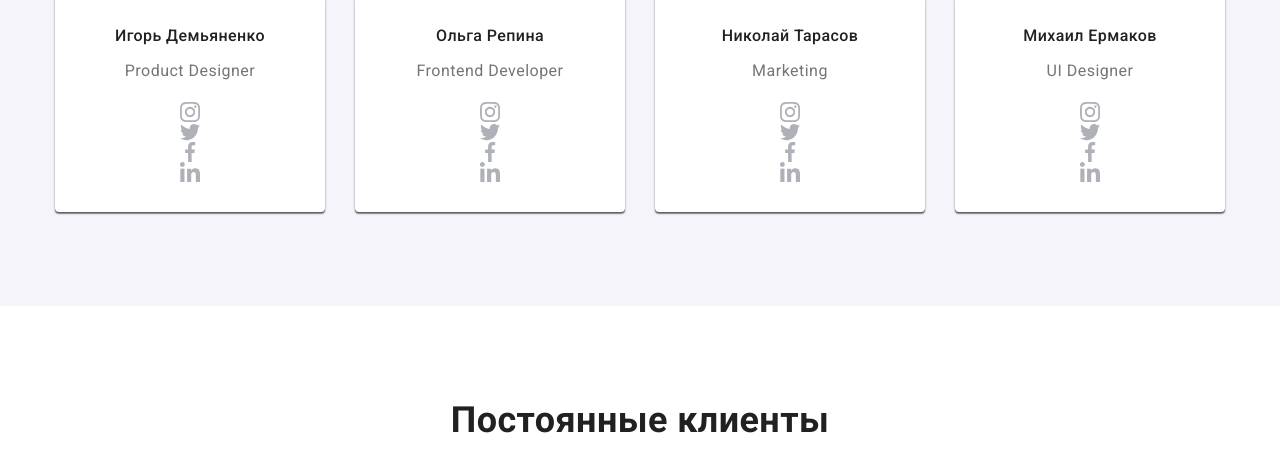
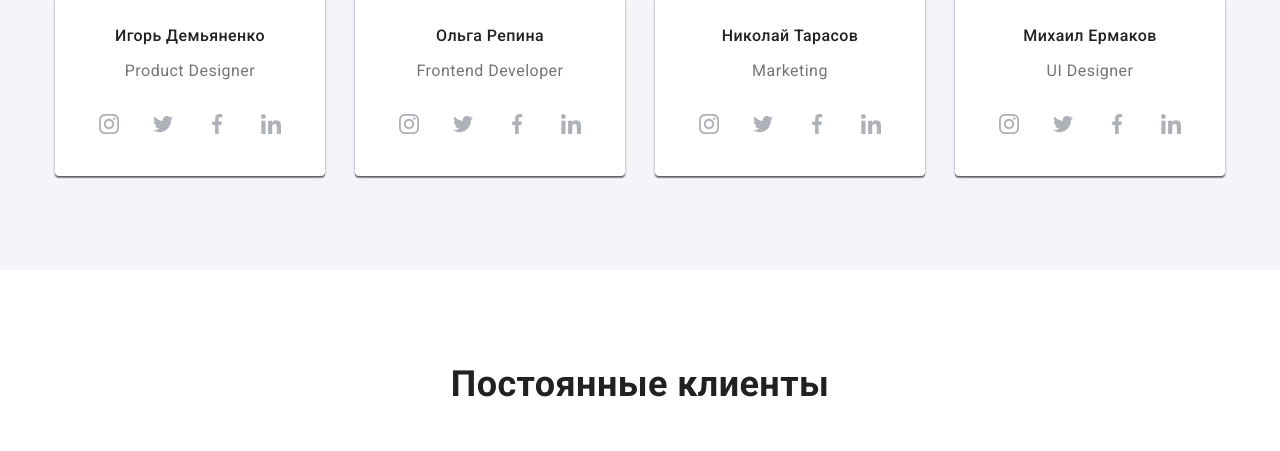
Before and after one commit to TyomaDW/goit-markup-hw-04, a plain HTML site: page index.html in a window 1280 px wide. Shown: the part 2050-2501 px from the top of the page. Drawn offline with nearby package versions, Linux system fonts and the light colour scheme.

Commit message:
Update index.html

```diff
--- a/index.html
+++ b/index.html
@@ -141,24 +141,40 @@
                         <div class="team-border">
                             <h3 class="team-title">Игорь Демьяненко</h3>
                             <p lang="en" class="team-description">Product Designer</p>
-                            <a href="#" rel="noopener noreferrer nofollow" target="_blank" class="team-block-icon"
-                                aria-label="Ссылка на Instagram">
+                            <ul class="icon-block list">
+                                <li class="icon-block-container">
+                                    <a href="#" rel="noopener noreferrer nofollow" target="_blank"
+                                        class="team-block-icon" aria-label="Ссылка на Instagram">
                                         <svg width="20" height="20" class="team-icon">
                                             <use href="./images/icons.svg#icon-instagram"></use>
-                                </svg> </a><a href="#" rel="noopener noreferrer nofollow" target="_blank"
+                                        </svg>
+                                    </a>
+                                </li>
+                                <li class="icon-block-container">
+                                    <a href="#" rel="noopener noreferrer nofollow" target="_blank"
                                         class="team-block-icon" aria-label="Ссылка на Twitter">
                                         <svg width="20" height="20" class="team-icon">
                                             <use href="./images/icons.svg#icon-twitter"></use>
-                                </svg> </a><a href="#" rel="noopener noreferrer nofollow" target="_blank"
+                                        </svg>
+                                    </a>
+                                </li>
+                                <li class="icon-block-container">
+                                    <a href="#" rel="noopener noreferrer nofollow" target="_blank"
                                         class="team-block-icon" aria-label="Ссылка на Facebook">
                                         <svg width="20" height="20" class="team-icon">
                                             <use href="./images/icons.svg#icon-facebook"></use>
-                                </svg> </a><a href="#" rel="noopener noreferrer nofollow" target="_blank"
+                                        </svg>
+                                    </a>
+                                </li>
+                                <li class="icon-block-container">
+                                    <a href="#" rel="noopener noreferrer nofollow" target="_blank"
                                         class="team-block-icon" aria-label="Ссылка на LinkedIn">
                                         <svg width="20" height="20" class="team-icon">
                                             <use href="./images/icons.svg#icon-linkedin"></use>
                                         </svg>
                                     </a>
+                                </li>
+                            </ul>
                         </div>
                     </li>
                     <li class="team-item">
@@ -166,24 +182,40 @@
                         <div class="team-border">
                             <h3 class="team-title">Ольга Репина</h3>
                             <p lang="en" class="team-description">Frontend Developer</p>
-                            <a href="#" rel="noopener noreferrer nofollow" target="_blank" class="team-block-icon"
-                                aria-label="Ссылка на Instagram">
+                            <ul class="icon-block list">
+                                <li class="icon-block-container">
+                                    <a href="#" rel="noopener noreferrer nofollow" target="_blank"
+                                        class="team-block-icon" aria-label="Ссылка на Instagram">
                                         <svg width="20" height="20" class="team-icon">
                                             <use href="./images/icons.svg#icon-instagram"></use>
-                                </svg> </a><a href="#" rel="noopener noreferrer nofollow" target="_blank"
+                                        </svg>
+                                    </a>
+                                </li>
+                                <li class="icon-block-container">
+                                    <a href="#" rel="noopener noreferrer nofollow" target="_blank"
                                         class="team-block-icon" aria-label="Ссылка на Twitter">
                                         <svg width="20" height="20" class="team-icon">
                                             <use href="./images/icons.svg#icon-twitter"></use>
-                                </svg> </a><a href="#" rel="noopener noreferrer nofollow" target="_blank"
+                                        </svg>
+                                    </a>
+                                </li>
+                                <li class="icon-block-container">
+                                    <a href="#" rel="noopener noreferrer nofollow" target="_blank"
                                         class="team-block-icon" aria-label="Ссылка на Facebook">
                                         <svg width="20" height="20" class="team-icon">
                                             <use href="./images/icons.svg#icon-facebook"></use>
-                                </svg> </a><a href="#" rel="noopener noreferrer nofollow" target="_blank"
+                                        </svg>
+                                    </a>
+                                </li>
+                                <li class="icon-block-container">
+                                    <a href="#" rel="noopener noreferrer nofollow" target="_blank"
                                         class="team-block-icon" aria-label="Ссылка на LinkedIn">
                                         <svg width="20" height="20" class="team-icon">
                                             <use href="./images/icons.svg#icon-linkedin"></use>
                                         </svg>
                                     </a>
+                                </li>
+                            </ul>
                         </div>
                     </li>
                     <li class="team-item">
@@ -191,24 +223,40 @@
                         <div class="team-border">
                             <h3 class="team-title">Николай Тарасов</h3>
                             <p lang="en" class="team-description">Marketing</p>
-                            <a href="#" rel="noopener noreferrer nofollow" target="_blank" class="team-block-icon"
-                                aria-label="Ссылка на Instagram">
+                            <ul class="icon-block list">
+                                <li class="icon-block-container">
+                                    <a href="#" rel="noopener noreferrer nofollow" target="_blank"
+                                        class="team-block-icon" aria-label="Ссылка на Instagram">
                                         <svg width="20" height="20" class="team-icon">
                                             <use href="./images/icons.svg#icon-instagram"></use>
-                                </svg> </a><a href="#" rel="noopener noreferrer nofollow" target="_blank"
+                                        </svg>
+                                    </a>
+                                </li>
+                                <li class="icon-block-container">
+                                    <a href="#" rel="noopener noreferrer nofollow" target="_blank"
                                         class="team-block-icon" aria-label="Ссылка на Twitter">
                                         <svg width="20" height="20" class="team-icon">
                                             <use href="./images/icons.svg#icon-twitter"></use>
-                                </svg> </a><a href="#" rel="noopener noreferrer nofollow" target="_blank"
+                                        </svg>
+                                    </a>
+                                </li>
+                                <li class="icon-block-container">
+                                    <a href="#" rel="noopener noreferrer nofollow" target="_blank"
                                         class="team-block-icon" aria-label="Ссылка на Facebook">
                                         <svg width="20" height="20" class="team-icon">
                                             <use href="./images/icons.svg#icon-facebook"></use>
-                                </svg> </a><a href="#" rel="noopener noreferrer nofollow" target="_blank"
+                                        </svg>
+                                    </a>
+                                </li>
+                                <li class="icon-block-container">
+                                    <a href="#" rel="noopener noreferrer nofollow" target="_blank"
                                         class="team-block-icon" aria-label="Ссылка на LinkedIn">
                                         <svg width="20" height="20" class="team-icon">
                                             <use href="./images/icons.svg#icon-linkedin"></use>
                                         </svg>
                                     </a>
+                                </li>
+                            </ul>
                         </div>
                     </li>
                     <li class="team-item">
@@ -216,24 +264,40 @@
                         <div class="team-border">
                             <h3 class="team-title">Михаил Ермаков</h3>
                             <p lang="en" class="team-description">UI Designer</p>
-                            <a href="#" rel="noopener noreferrer nofollow" target="_blank" class="team-block-icon"
-                                aria-label="Ссылка на Instagram">
+                            <ul class="icon-block list">
+                                <li class="icon-block-container">
+                                    <a href="#" rel="noopener noreferrer nofollow" target="_blank"
+                                        class="team-block-icon" aria-label="Ссылка на Instagram">
                                         <svg width="20" height="20" class="team-icon">
                                             <use href="./images/icons.svg#icon-instagram"></use>
-                                </svg> </a><a href="#" rel="noopener noreferrer nofollow" target="_blank"
+                                        </svg>
+                                    </a>
+                                </li>
+                                <li class="icon-block-container">
+                                    <a href="#" rel="noopener noreferrer nofollow" target="_blank"
                                         class="team-block-icon" aria-label="Ссылка на Twitter">
                                         <svg width="20" height="20" class="team-icon">
                                             <use href="./images/icons.svg#icon-twitter"></use>
-                                </svg> </a><a href="#" rel="noopener noreferrer nofollow" target="_blank"
+                                        </svg>
+                                    </a>
+                                </li>
+                                <li class="icon-block-container">
+                                    <a href="#" rel="noopener noreferrer nofollow" target="_blank"
                                         class="team-block-icon" aria-label="Ссылка на Facebook">
                                         <svg width="20" height="20" class="team-icon">
                                             <use href="./images/icons.svg#icon-facebook"></use>
-                                </svg> </a><a href="#" rel="noopener noreferrer nofollow" target="_blank"
+                                        </svg>
+                                    </a>
+                                </li>
+                                <li class="icon-block-container">
+                                    <a href="#" rel="noopener noreferrer nofollow" target="_blank"
                                         class="team-block-icon" aria-label="Ссылка на LinkedIn">
                                         <svg width="20" height="20" class="team-icon">
                                             <use href="./images/icons.svg#icon-linkedin"></use>
                                         </svg>
                                     </a>
+                                </li>
+                            </ul>
                         </div>
                     </li>
                 </ul>
```
Lines whose indentation alone changed are shown as unchanged.
